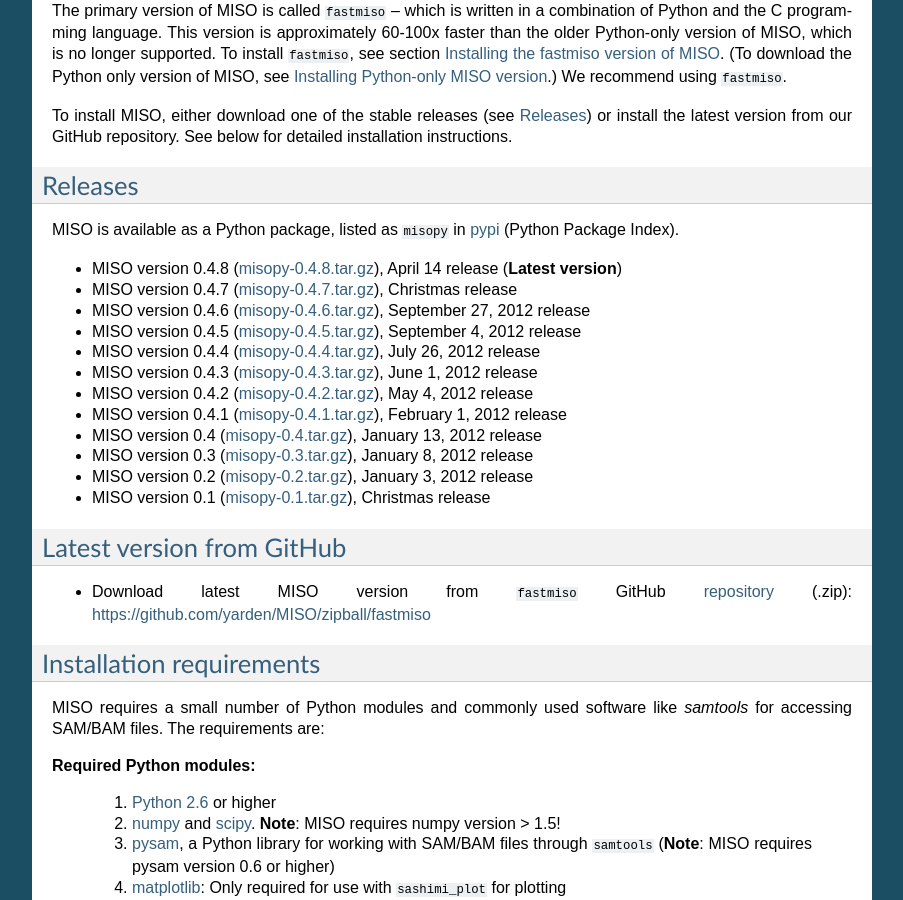
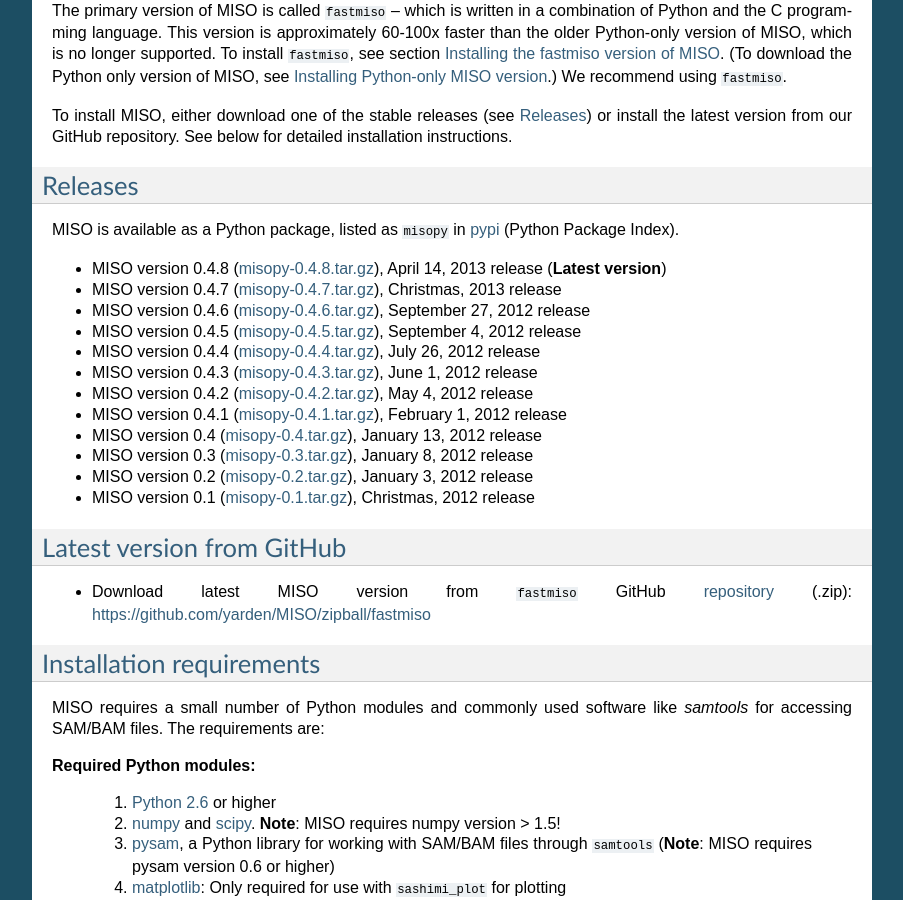
Before and after one commit to yarden/MISO, a Sphinx documentation site: the page built from docs/source/index.rst, in a window 1280 px wide and 900 px high, scrolled down 5448 px. Shown: the whole window, without its empty margins (198-1101 px from the left). Built offline with Sphinx 7.4.7, drawn with Linux system fonts in a browser that asks for light colours.

Commit message:
Revised docs

```diff
--- a/docs/source/index.rst
+++ b/docs/source/index.rst
@@ -270,8 +270,8 @@ Releases
 
 MISO is available as a Python package, listed as ``misopy`` in `pypi`_ (Python Package Index).
 
-* MISO version 0.4.8 (`misopy-0.4.8.tar.gz`_), April 14 release (**Latest version**)
-* MISO version 0.4.7 (`misopy-0.4.7.tar.gz`_), Christmas release
+* MISO version 0.4.8 (`misopy-0.4.8.tar.gz`_), April 14, 2013 release (**Latest version**)
+* MISO version 0.4.7 (`misopy-0.4.7.tar.gz`_), Christmas, 2013 release
 * MISO version 0.4.6 (`misopy-0.4.6.tar.gz`_), September 27, 2012 release
 * MISO version 0.4.5 (`misopy-0.4.5.tar.gz`_), September 4, 2012 release
 * MISO version 0.4.4 (`misopy-0.4.4.tar.gz`_), July 26, 2012 release
@@ -281,7 +281,7 @@ MISO is available as a Python package, listed as ``misopy`` in `pypi`_ (Python P
 * MISO version 0.4 (`misopy-0.4.tar.gz`_), January 13, 2012 release
 * MISO version 0.3 (`misopy-0.3.tar.gz`_), January 8, 2012 release
 * MISO version 0.2 (`misopy-0.2.tar.gz`_), January 3, 2012 release
-* MISO version 0.1 (`misopy-0.1.tar.gz`_), Christmas release
+* MISO version 0.1 (`misopy-0.1.tar.gz`_), Christmas, 2012 release
 
 .. _pypi: http://pypi.python.org/pypi/misopy/
 .. _misopy-0.1.tar.gz: http://pypi.python.org/packages/source/m/misopy/misopy-0.1.tar.gz
```
